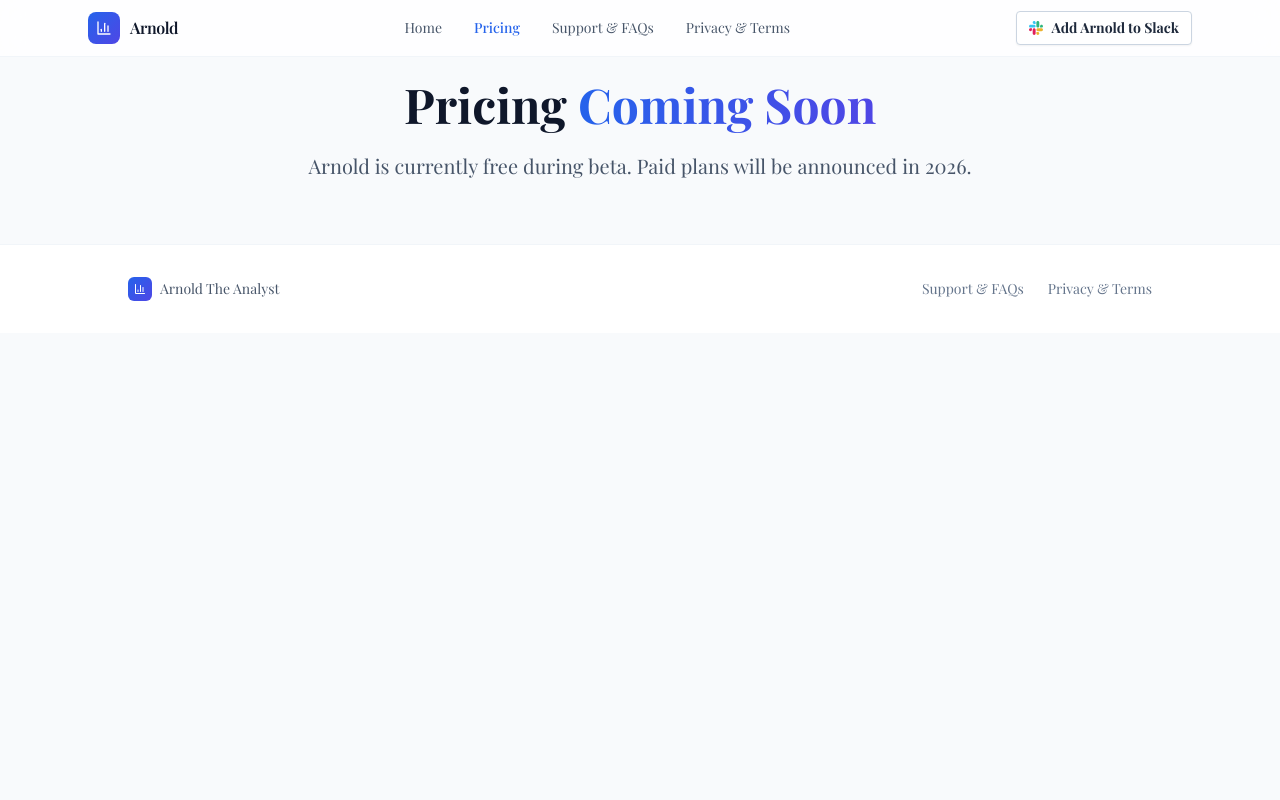
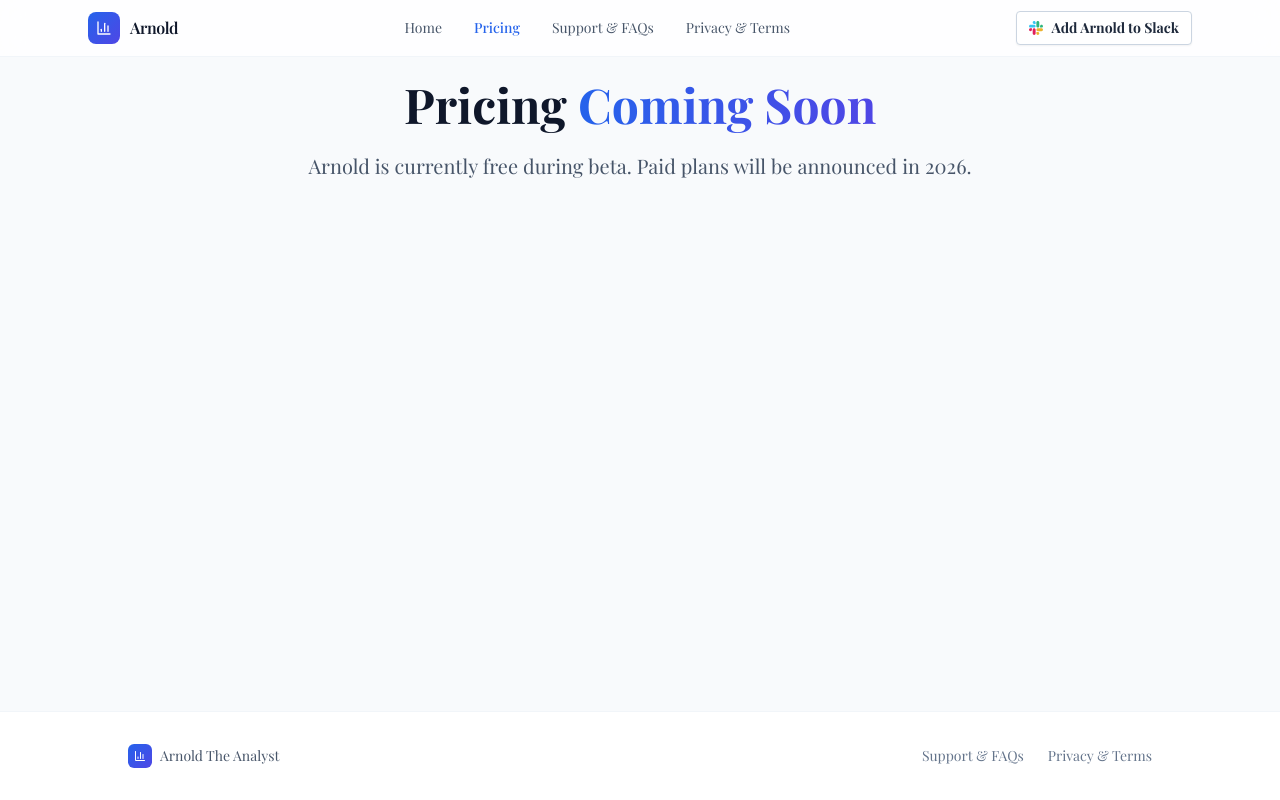
Before and after one commit to McGovs/arnold-the-analyst-frontend-v2-markdown, a React (Vite) app: page /pricing in a window 1280 px wide. Built offline with nearby package versions, Linux system fonts and the light colour scheme; a web font is replaced by a local one.

Commit message:
Update Pricing.tsx

```diff
--- a/src/pages/Pricing.tsx
+++ b/src/pages/Pricing.tsx
@@ -19,7 +19,7 @@ export default function Pricing() {
       />
 
       <div
-        className="min-h-screen bg-slate-50"
+        className="min-h-screen bg-slate-50 flex flex-col"
         style={{ fontFamily: "'Playfair Display', serif" }}
       >
         {/* NAV BAR */}
@@ -86,7 +86,7 @@ export default function Pricing() {
         </nav>
 
         {/* MAIN CONTENT */}
-        <main className="pt-20 pb-16 px-6">
+        <main className="pt-20 pb-16 px-6 flex-grow">
           <div className="max-w-4xl mx-auto text-center">
             <h1 className="text-4xl md:text-5xl font-bold text-slate-900 mb-6">
               Pricing <span className="text-transparent bg-clip-text bg-gradient-to-r from-blue-600 to-indigo-600">Coming Soon</span>
@@ -98,7 +98,7 @@ export default function Pricing() {
         </main>
 
         {/* Footer */}
-        <footer className="py-8 px-6 border-t border-slate-100 bg-white">
+        <footer className="py-8 px-6 border-t border-slate-100 bg-white mt-auto">
           <div className="max-w-5xl mx-auto flex flex-col sm:flex-row items-center justify-between gap-4">
             <div className="flex items-center gap-2">
               <div className="w-6 h-6 bg-gradient-to-br from-blue-600 to-indigo-600 rounded-md flex items-center justify-center">
```
